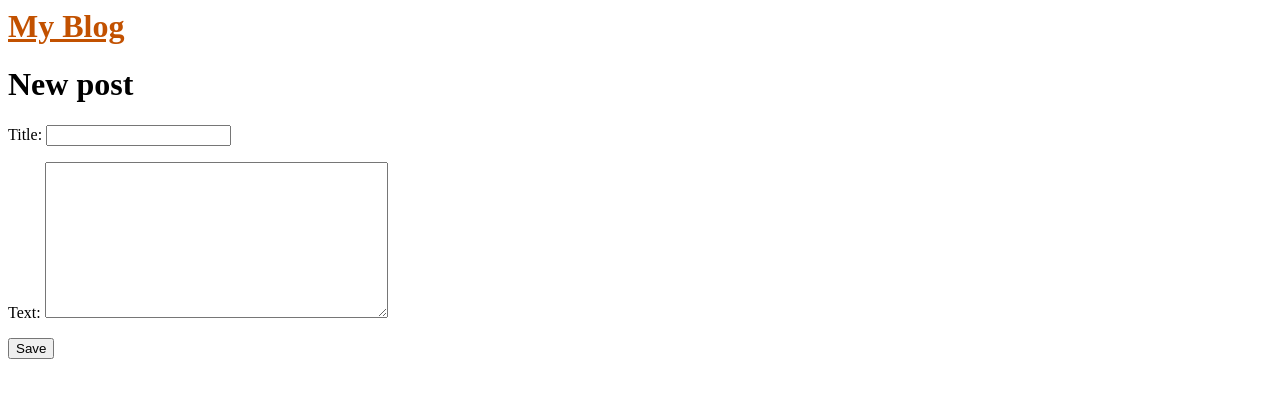
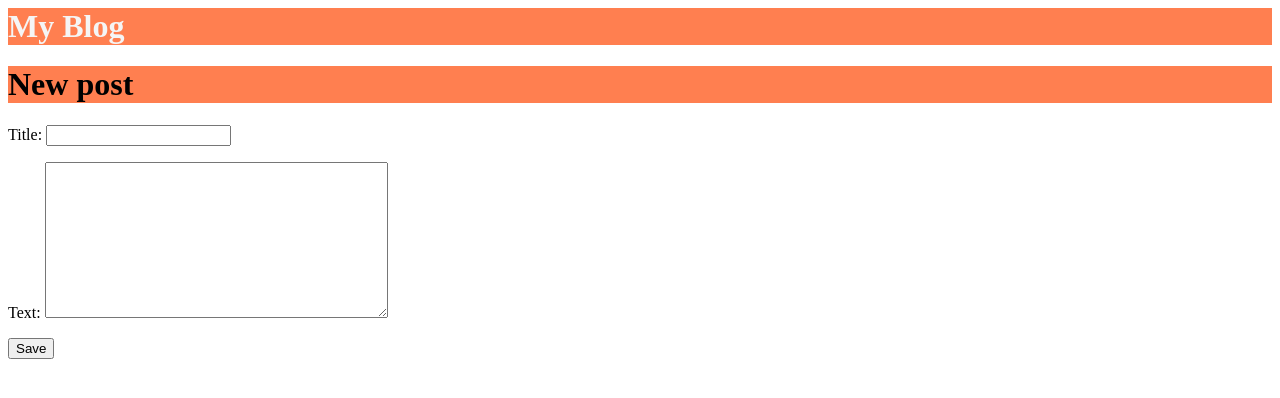
Before and after one commit to nathan-bethea/nbethe1-webapp, a Django app: page /post/new in a window 1280 px wide. Shown: the top 398 px of the page. Run offline with Django 3.2, Linux system fonts and the light colour scheme.

Commit message:
Editing CSS

```diff
--- a/blog/static/blog/blog.css
+++ /dev/null
@@ -1,3 +0,0 @@
-h1 a, h2 a {
-    color: #C25100;
-}
--- a/blog/static/css/blog.css
+++ b/blog/static/css/blog.css
@@ -1,3 +1,7 @@
 h1 a, h2 a {
-    color: #C25100;
+    color: whitesmoke;
+    text-decoration: none;
 }
+h1{
+    background-color:coral;
+}
```
